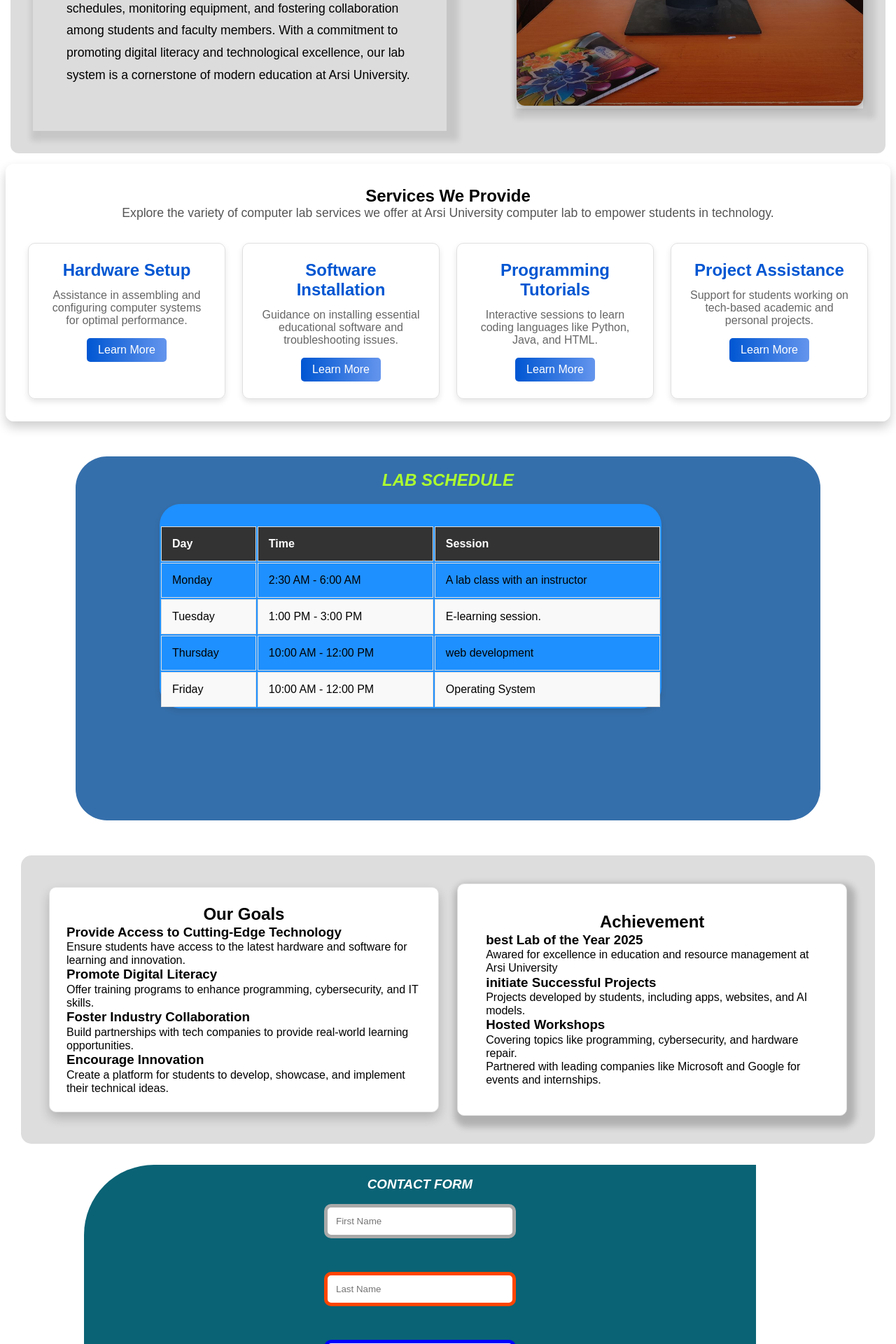
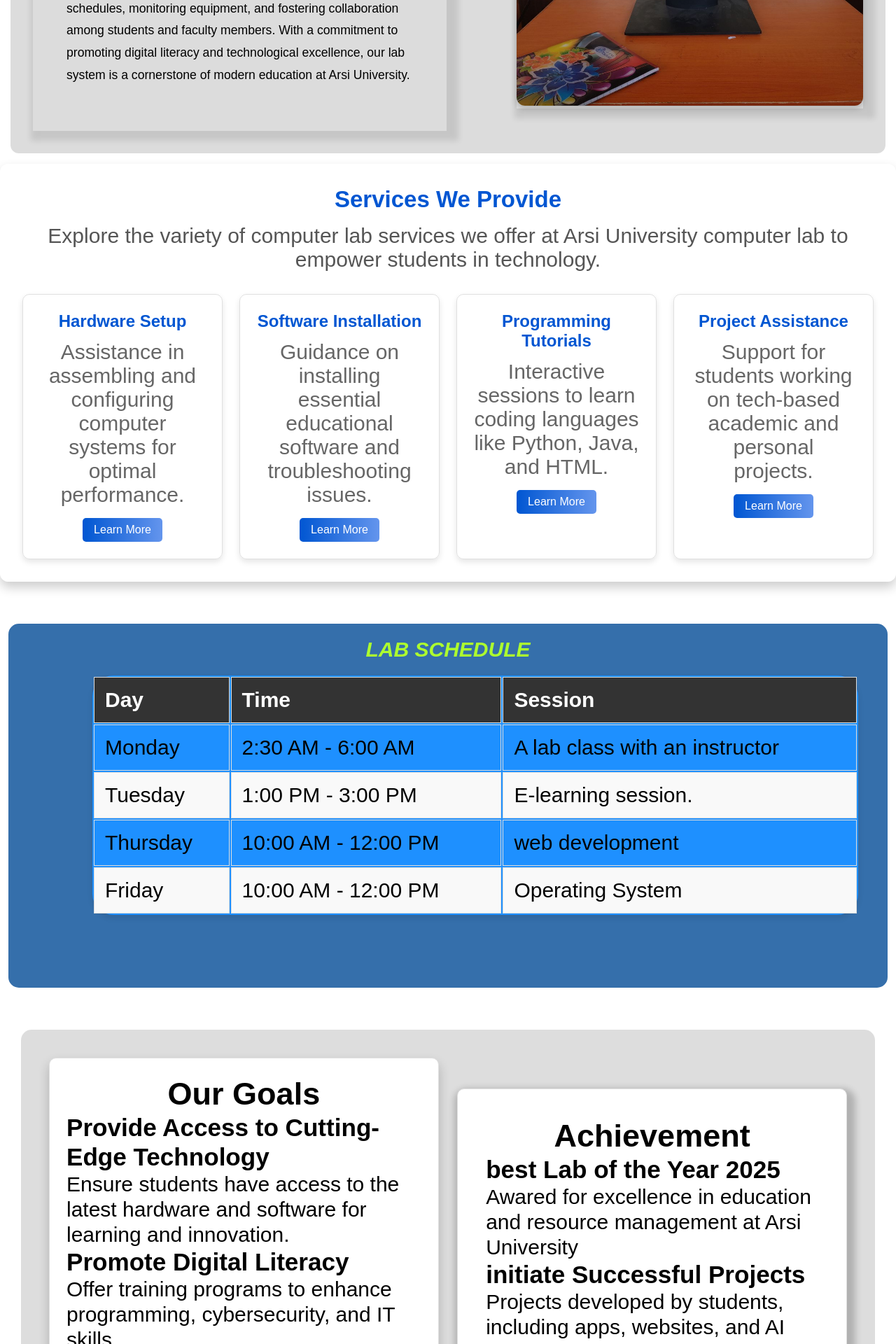
Before and after one commit to Kelbessa02/WebProgrammingGroup-5, a PHP site: page / in a window 1280 px wide. Shown: the part 1240-3160 px from the top of the page at 70% size. Run offline with PHP 8.4, Linux system fonts and the light colour scheme.

Commit message:
last commit

```diff
--- a/Web Folder/CSS/Style.css
+++ b/Web Folder/CSS/Style.css
@@ -50,7 +50,8 @@
 
     .logo-wrapper {
         display: flex;
-        width: 40%;
+        width: 10%;
+        margin-right: 30px;
     }
 
     .logo-wrapper h1 {
@@ -63,7 +64,12 @@
         width: 45px;
     }
 
+    .ul-wrapper a {
+        font-size: 25px;
+    }
+
     .ul-wrapper {
+        padding-left: 50px;
         width: 100%;
         display: flex;
         justify-content: space-between;
@@ -215,7 +221,7 @@
     /*service section*/
 
     .services-section {
-        max-width: 1200px;
+        max-width: 95%;
         margin: 0 auto;
         background: rgba(255, 255, 255, 0.8);
         padding: 2rem;
@@ -224,15 +230,15 @@
         text-align: center;
     }
 
-    .services-section h1 {
-        font-size: 2.8rem;
+    .services-section h2 {
+        font-size: 33px;
         margin-bottom: 1rem;
         color: #0056D2;
         font-weight: 600;
     }
 
     .services-section p {
-        font-size: 1.1rem;
+        font-size: 30px;
         margin-bottom: 2rem;
         color: #555;
     }
@@ -269,6 +275,7 @@
         font-size: 1rem;
         margin-bottom: 1rem;
         color: #666;
+        font-size: 30px;
     }
 
     .service-box a {
@@ -301,6 +308,7 @@
         background-color: #ddd;
         border-radius: 15px;
         height: 150hv;
+        font-size: 30px;
     }
 
     .goal {
@@ -326,6 +334,7 @@
         border: 1px solid #e0e0e0;
         border-radius: 10px;
         box-shadow: 4px 8px 10px 8px rgba(0, 0, 0, 0.2);
+        font-size: 30px;
     }
 
     .achieve:hover {
@@ -337,15 +346,14 @@
 
     .container {
         line-height: 3;
-        border-top-left-radius: 100px;
-        margin-left: 120px;
-        width: 75%;
+        width: 95%;
         background-color: #0a6375;
         color: white;
         text-transform: uppercase;
         font-style: italic;
         text-align: center;
-        border-bottom-right-radius: 100px;
+        border-radius: 20px;
+        justify-self: center;
     }
 
     #add {
@@ -402,26 +410,29 @@
         text-align: center;
         color: greenyellow;
         font-style: italic;
+        font-size: 30px;
         text-transform: uppercase;
     }
 
     .wrapper {
         background-color: #356fab;
-        width: 80%;
-        border-radius: 45px;
-        margin: 50px auto;
+        width: 95%;
+        border-radius: 15px;
+        margin: 60px;
         padding: 20px;
         height: 60vh;
+        justify-self: center;
     }
 
     table {
         background-color: #333;
-        width: 70%;
+        width: 90%;
         margin: 20px;
-        padding-top: 30px;
+        /* padding-top: 30px; */
         margin-left: 100px;
         border-collapse: separate;
         background-color: dodgerblue;
+        font-size: 30px;
         border-radius: 30px;
         box-shadow: 0 4px 8px rgba(0, 0, 0, 0.1);
     }
```
